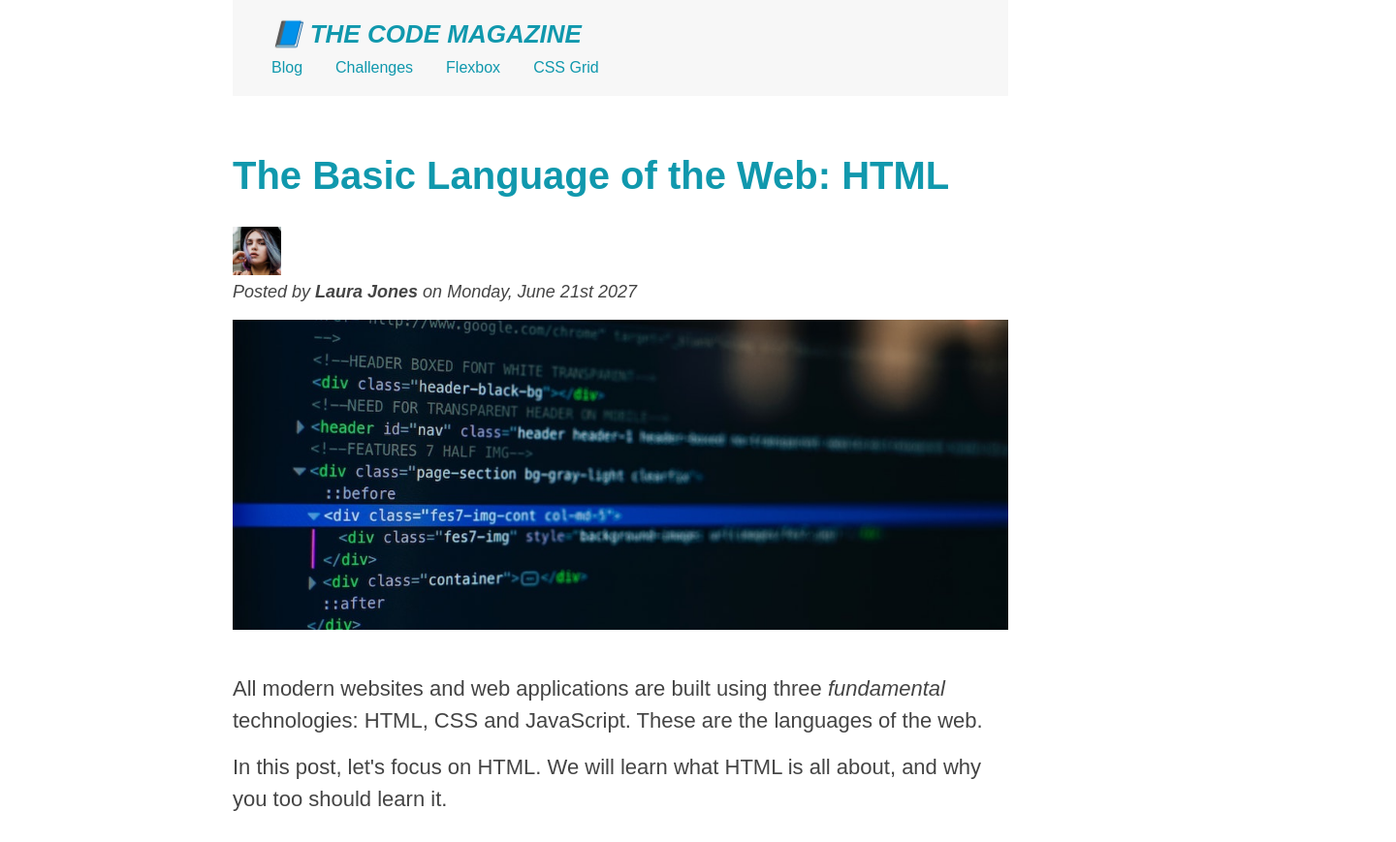
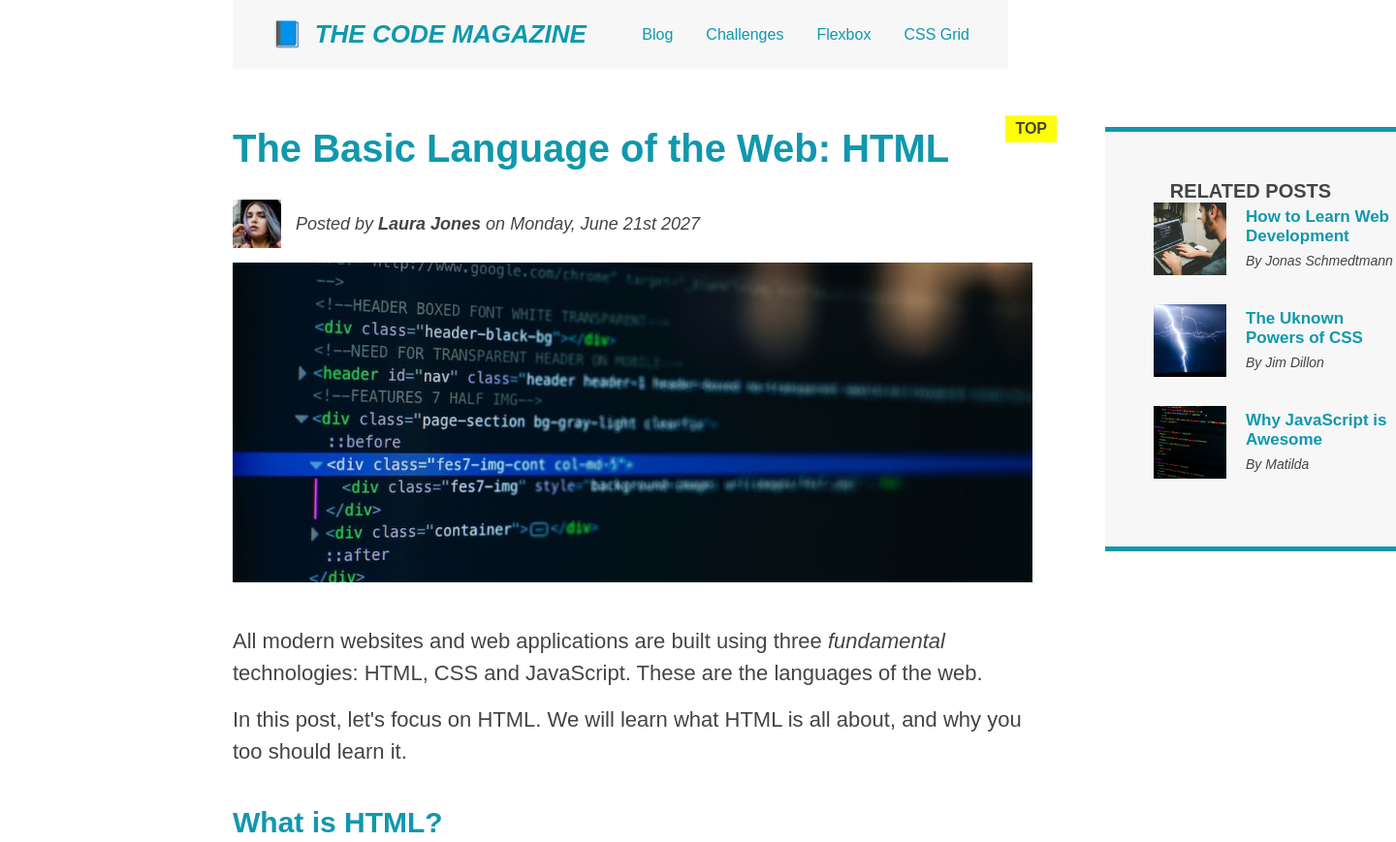
Before and after one commit to bobfrontdev/html-css, a plain HTML site: page index.html in a window 1280 px wide. Shown: the top 869 px of the page at 97% size, 1440 px wide, since content can reach past the window. Drawn offline with Linux system fonts and the light colour scheme.

Commit message:
Add flexbox

```diff
--- a/challenge.css
+++ b/challenge.css
@@ -1,6 +1,6 @@
 * {
   margin: 0;
-    padding:0
+  padding: 0;
 }
 
 body {
@@ -11,7 +11,6 @@ body {
   width: 825px;
   margin: 40px auto;
   border: 5px solid black;
-
 }
 
 .product--title {
@@ -19,6 +18,7 @@ body {
   text-align: center;
   text-transform: uppercase;
   padding: 20px 0;
+  position: relative;
 }
 
 .product--price {
@@ -65,10 +65,98 @@ body {
   width: 100%;
   padding: 20px 0;
   border-top: 5px solid black;
-
 }
 
 .product--button:hover {
   background-color: white;
   color: black;
 }
+
+h1::before {
+  content: "sale";
+  position: absolute;
+  top: -17px;
+  left: -30px;
+  background-color: red;
+  color: white;
+  letter-spacing: 2px;
+  font-size: 12px;
+  padding: 7px 15px;
+}
+
+.color {
+  width: 25px;
+  height: 25px;
+  display: inline-block;
+  margin-top: 30px;
+  margin-right: 10px;
+}
+
+.black {
+  background-color: black;
+}
+.blue {
+  background-color: blue;
+}
+.red {
+  background-color: red;
+}
+.yellow {
+  background-color: yellow;
+}
+.green {
+  background-color: green;
+}
+.brown {
+  background-color: brown;
+}
+
+/* FLEXBOX */
+
+.container {
+  display: flex;
+  gap: 30px;
+}
+
+.info-container,
+.features-container {
+  flex: 1;
+}
+
+.info-container__price {
+  display: flex;
+  align-items: center;
+  justify-content: space-between;
+}
+
+.product--price {
+  margin: 0;
+  margin-top: 20px;
+  margin-bottom: 20px;
+}
+
+.product--shipping {
+  margin: 0;
+  margin-top: 20px;
+  margin-bottom: 20px;
+}
+
+.product--detail {
+  margin: 0;
+  margin-top: 20px;
+  margin-bottom: 20px;
+}
+
+.product--detail__list li {
+  margin: 0;
+  margin-bottom: 10px;
+}
+
+.colors {
+  display: flex;
+  gap: 10px;
+}
+
+.color {
+  margin-right: 0;
+}
--- /dev/null
+++ b/flexbox.css
@@ -0,0 +1,38 @@
+.el--1 {
+  background-color: blueviolet;
+}
+.el--2 {
+  background-color: orangered;
+}
+.el--3 {
+  background-color: green;
+  height: 150px;
+}
+.el--4 {
+  background-color: goldenrod;
+}
+.el--5 {
+  background-color: palevioletred;
+}
+.el--6 {
+  background-color: steelblue;
+}
+.el--7 {
+  background-color: yellow;
+}
+.el--8 {
+  background-color: crimson;
+}
+
+.container {
+  /* STARTER */
+  font-family: sans-serif;
+  background-color: #ddd;
+  font-size: 40px;
+  margin: 40px;
+  display: flex;
+  align-items: center;
+  justify-content: flex-start;
+  gap: 30px;
+  /* FLEXBOX */
+}
--- a/index.html
+++ b/index.html
@@ -12,13 +12,15 @@
         <nav>
           <a href="blog.html">Blog</a>
           <a href="challenge.html">Challenges</a>
-          <a href="#">Flexbox</a>
-          <a href="#">CSS Grid</a>
+          <a href="flexbox.html">Flexbox</a>
+          <a href="css-grid.html">CSS Grid</a>
         </nav>
       </header>
+      <div class="row">
         <article>
           <header class="post-header">
             <h2>The Basic Language of the Web: HTML</h2>
+            <div class="author-box">
               <img
                 src="images/laura-jones.jpg"
                 alt="Women in hat"
@@ -28,6 +30,7 @@
               <p id="author">
                 Posted by <strong>Laura Jones</strong> on Monday, June 21st 2027
               </p>
+            </div>
             <img
               src="images/post-img.jpg"
               alt="HTML Code on screen"
@@ -39,8 +42,8 @@
           <p>
             All modern websites and web applications are built using three
             <em>fundamental</em>
-          technologies: HTML, CSS and JavaScript. These are the languages of the
-          web.
+            technologies: HTML, CSS and JavaScript. These are the languages of
+            the web.
           </p>
           <p>
             In this post, let's focus on HTML. We will learn what HTML is all
@@ -50,8 +53,8 @@
           <p>
             HTML stands for <strong>H</strong>yper<strong>T</strong>ext
             <strong>M</strong>arkup <strong>L</strong>anguage. It's a markup
-          language that web developers use to structure and describe the content
-          of a webpage (not a programming language).
+            language that web developers use to structure and describe the
+            content of a webpage (not a programming language).
           </p>
           <p>
             HTML consists of elements that describe different types of content:
@@ -90,38 +93,47 @@
         <aside>
           <h4>Related posts</h4>
           <ul id="related">
-          <li>
+            <li class="related-post">
               <img
                 src="images/related-1.jpg"
                 width="75"
                 height="75"
                 alt="Man writing code"
               />
-            <a href="#">How to Learn Web Development</a>
+              <div>
+                <a href="#" class="related-link"
+                  >How to Learn Web Development</a
+                >
                 <p class="related-author">By Jonas Schmedtmann</p>
+              </div>
             </li>
-          <li>
+            <li class="related-post">
               <img
                 src="images/related-2.jpg"
                 alt="Thunderstorm"
                 width="75"
                 height="75"
               />
-            <a href="#">The Uknown Powers of CSS</a>
+              <div>
+                <a href="#" class="related-link">The Uknown Powers of CSS</a>
                 <p class="related-author">By Jim Dillon</p>
+              </div>
             </li>
-          <li>
+            <li class="related-post">
               <img
                 src="images/related-3.jpg"
                 alt="Code on a Screen"
                 width="75"
                 height="75"
               />
-            <a href="#">Why JavaScript is Awesome</a>
+              <div>
+                <a href="#" class="related-link">Why JavaScript is Awesome</a>
                 <p class="related-author">By Matilda</p>
+              </div>
             </li>
           </ul>
         </aside>
+      </div>
       <footer>
         <p id="copyright">Copyright &copy; 2027 by The Code Magazine.</p>
       </footer>
--- a/style.css
+++ b/style.css
@@ -32,6 +32,7 @@ h1 {
 h2 {
   font-size: 40px;
   margin-bottom: 30px;
+  position: relative;
 }
 
 h3 {
@@ -52,7 +53,8 @@ p {
   margin-bottom: 15px;
 }
 
-ul, ol {
+ul,
+ol {
   margin-left: 50px;
   margin-bottom: 20px;
 }
@@ -71,7 +73,6 @@ aside {
   border-top: 5px solid #1098ad;
   border-bottom: 5px solid #1098ad;
   padding: 50px 0;
-    width: 500px;
 }
 
 article {
@@ -102,7 +103,6 @@ article {
   background-color: #f7f7f7;
   padding: 20px 40px;
   margin-bottom: 60px;
-
 }
 
 .main-header a {
@@ -160,3 +160,81 @@ a:active {
   background-color: black;
   font-style: italic;
 }
+
+/* pseudo-elements */
+
+h1::first-letter {
+  font-style: normal;
+  margin-right: 5px;
+}
+
+h2::after {
+  content: "Top";
+  position: absolute;
+  top: -12px;
+  right: -25px;
+  text-transform: uppercase;
+  background-color: yellow;
+  font-size: 16px;
+  padding: 5px 10px;
+  color: #444;
+}
+
+/* FLEXBOX */
+
+.main-header {
+  display: flex;
+  align-items: center;
+  justify-content: space-between;
+}
+
+nav a:link {
+  margin-top: 0;
+}
+
+.author-box {
+  display: flex;
+  align-items: center;
+  margin-bottom: 15px;
+}
+
+#author {
+  margin-bottom: 0;
+  margin-left: 15px;
+}
+
+.related-post {
+  display: flex;
+  align-items: center;
+  gap: 20px;
+  margin-bottom: 30px;
+}
+
+.related-author {
+  margin-bottom: 0;
+  font-size: 14px;
+  font-weight: normal;
+  font-style: italic;
+}
+
+.related-link:link {
+  font-size: 17px;
+  font-weight: bold;
+  font-style: normal;
+  display: inline-block;
+  margin-bottom: 5px;
+}
+
+.row {
+  display: flex;
+  gap: 75px;
+}
+
+article {
+  flex: 0 0 825px;
+}
+
+aside {
+  flex: 0 0 300px;
+  align-self: flex-start;
+}
```
Also changed, not shown: challenge.html (+19 -3 lines), css-grid.html (added, +80 -0 lines), flexbox.html (added, +22 -0 lines). Lines whose indentation alone changed are shown as unchanged.
